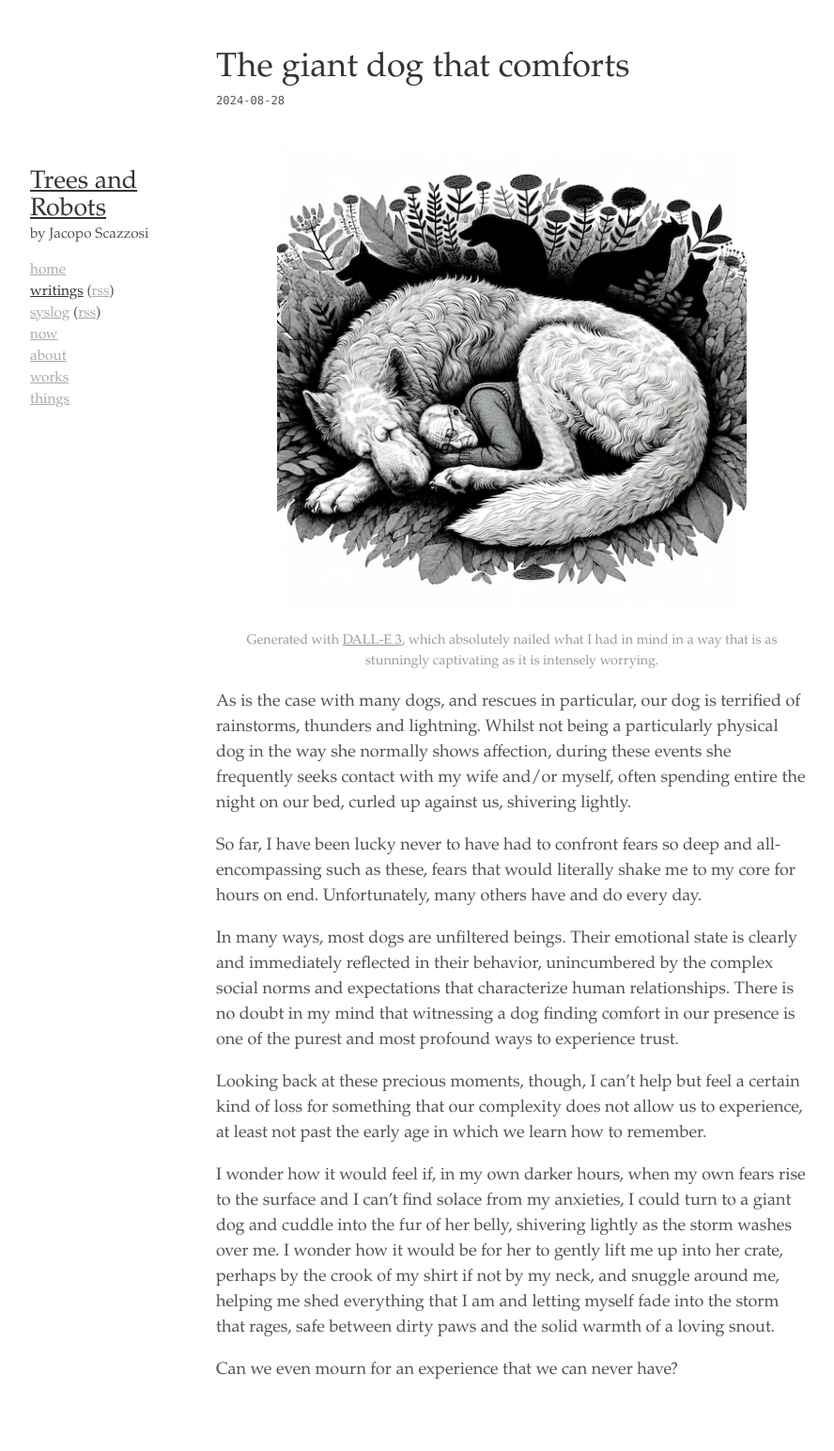
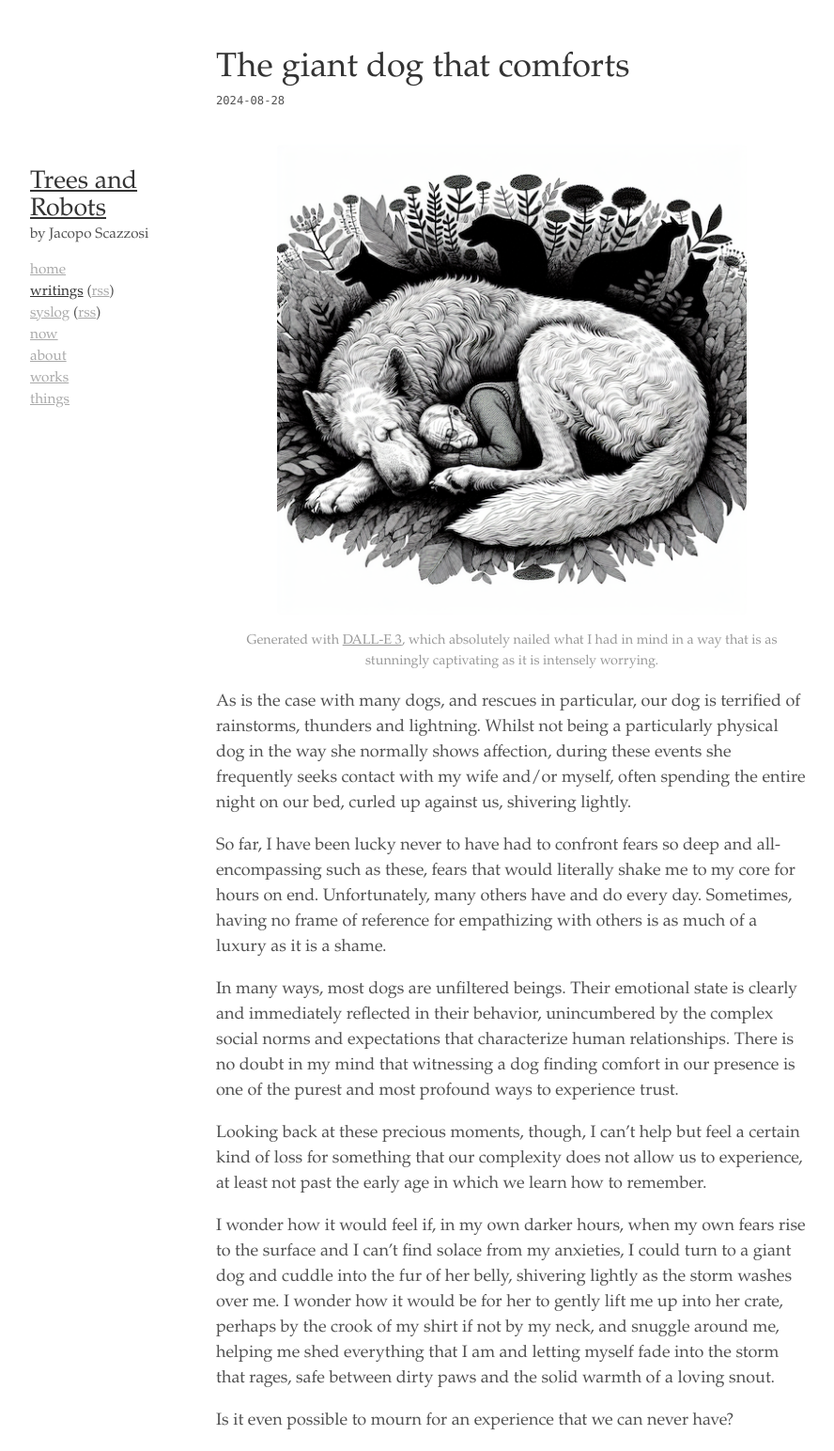
Before and after one commit to jacoscaz/treesandrobots.github.io, a Jekyll site: the page built from _posts/2024-08-28-the-giant-dog-that-comforts.md, in a window 1280 px wide. Shown: the whole page at 94% size, without its empty margins (95-983 px from the left). Built offline with Jekyll 4.4.1, drawn with Linux system fonts in a browser that asks for light colours; before the commit the page ends 1490 px from its top, so only the background shows below that.

Commit message:
grammar and flow fixes

```diff
--- a/_posts/2024-08-28-the-giant-dog-that-comforts.md
+++ b/_posts/2024-08-28-the-giant-dog-that-comforts.md
@@ -14,12 +14,14 @@ way that is as stunningly captivating as it is intensely worrying.
 As is the case with many dogs, and rescues in particular, our dog is terrified
 of rainstorms, thunders and lightning. Whilst not being a particularly physical
 dog in the way she normally shows affection, during these events she frequently
-seeks contact with my wife and/or myself, often spending entire the night on
+seeks contact with my wife and/or myself, often spending the entire night on
 our bed, curled up against us, shivering lightly.
 
 So far, I have been lucky never to have had to confront fears so deep and
 all-encompassing such as these, fears that would literally shake me to my
 core for hours on end. Unfortunately, many others have and do every day.
+Sometimes, having no frame of reference for empathizing with others is as
+much of a luxury as it is a shame.
 
 In many ways, most dogs are unfiltered beings. Their emotional state is clearly
 and immediately reflected in their behavior, unincumbered by the complex social
@@ -39,6 +41,6 @@ crate, perhaps by the crook of my shirt if not by my neck, and snuggle around
 me, helping me shed everything that I am and letting myself fade into the storm
 that rages, safe between dirty paws and the solid warmth of a loving snout.
 
-Can we even mourn for an experience that we can never have?
+Is it even possible to mourn for an experience that we can never have?
 
 [DALL-E 3]: https://openai.com/index/dall-e-3/
```
